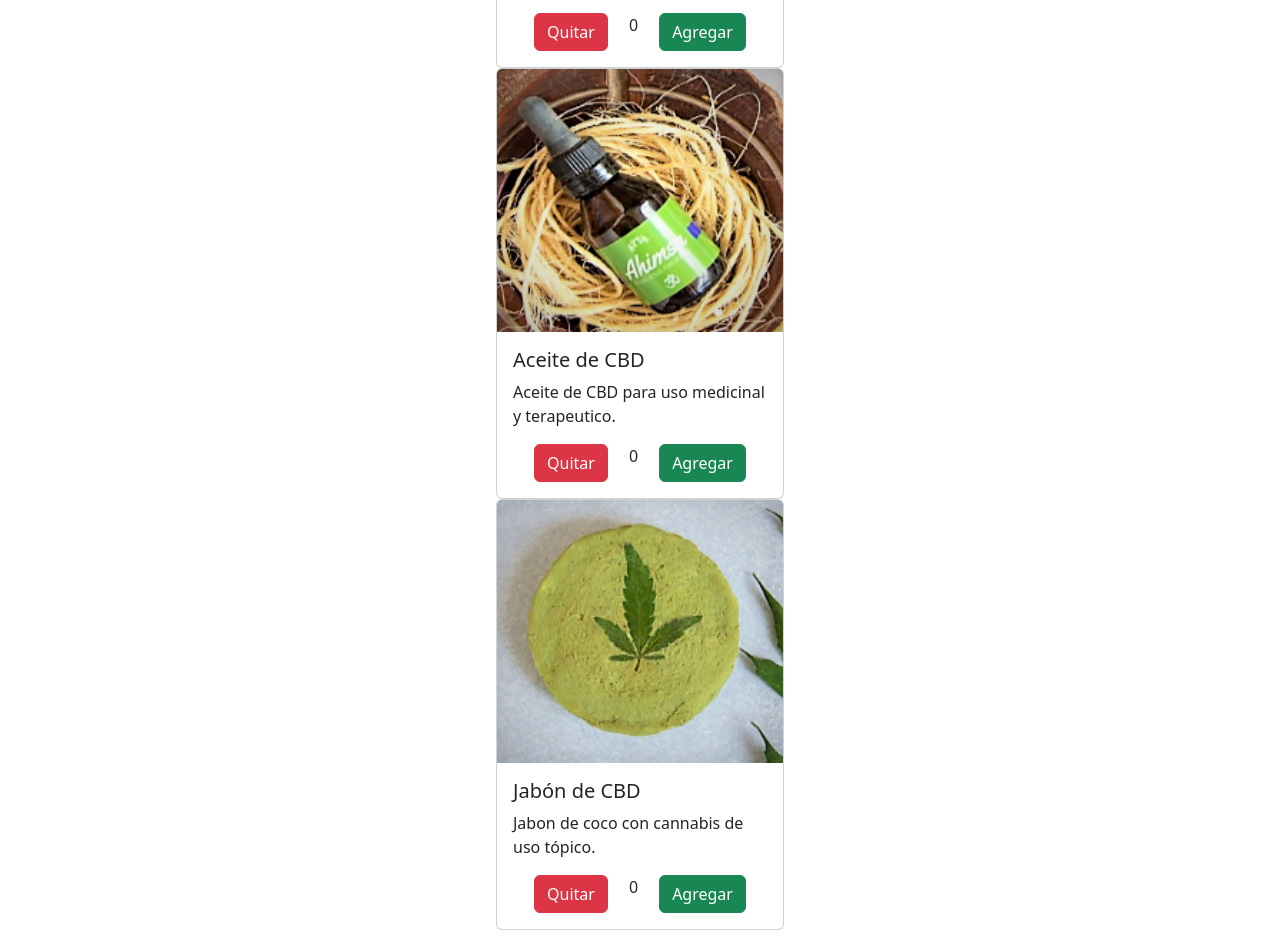
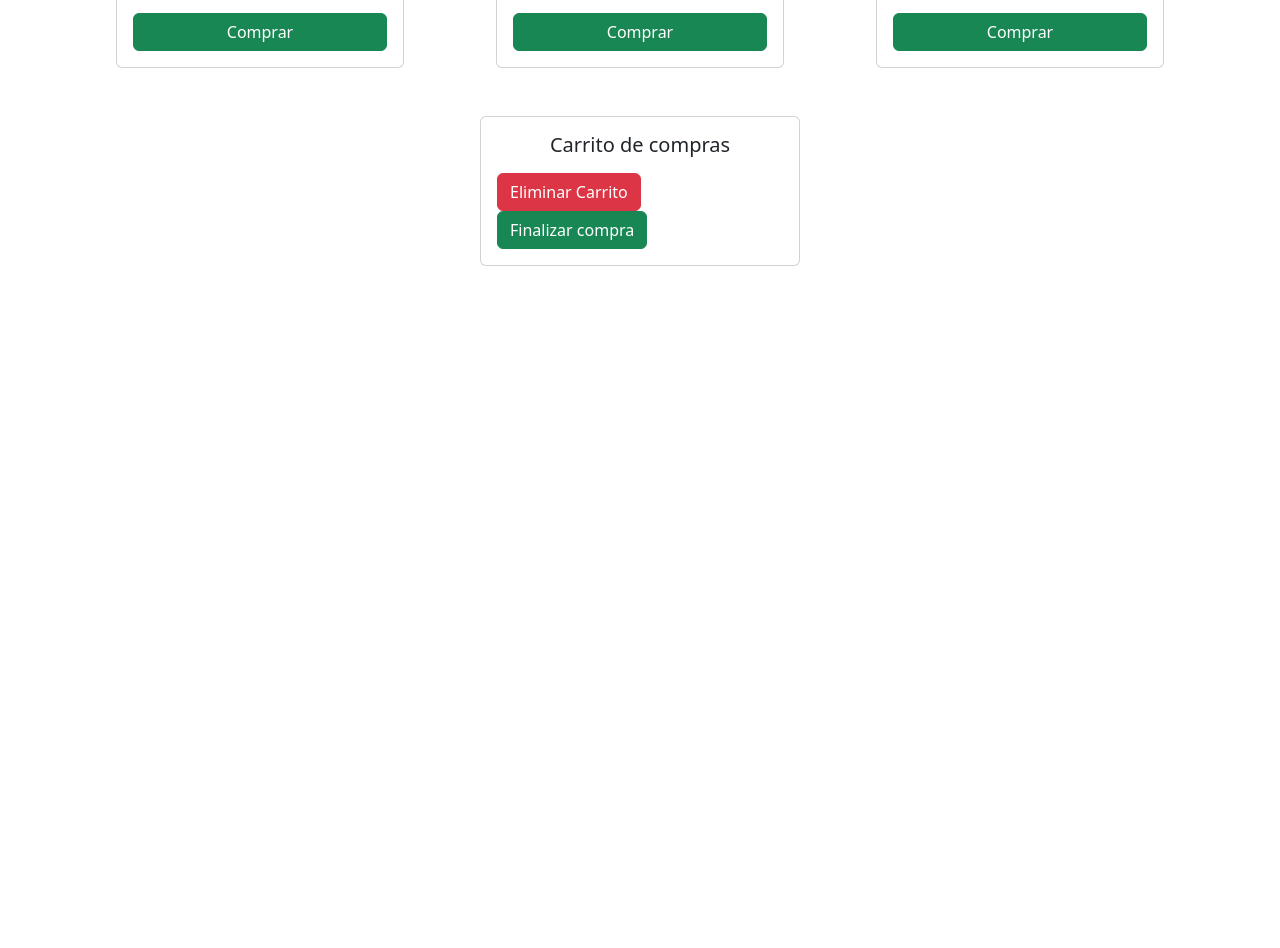
Before and after one commit to FacundoRicheni/carritoahimsa, a plain HTML site: page index.html in a window 1280 px wide. Shown: the part 544-1492 px from the top of the page. After the commit the page ends 858 px from the top, so only its background shows below. Drawn offline with nearby package versions, Linux system fonts and the light colour scheme.

Commit message:
cambios en cards

```diff
--- a/index.html
+++ b/index.html
@@ -51,10 +51,7 @@
             <div class="card-body">
               <h5 class="card-title">Crema de CBD</h5>
               <p class="card-text">Crema de Cannabis para los dolores.</p>
-              <div class="d-flex justify-content-evenly">
-                <a href="#" class="btn btn-danger">Quitar</a>
-                <span id="valor"> 0 </span>
-                <a href="#" class="btn btn-success" onclick= "myFunction3()">Agregar</a>
+              <a href="#" class="btn btn-success d-flex justify-content-around" onclick= "myFunction()">Comprar</a>
             </div>
           </div>
         </div>
@@ -66,11 +63,7 @@
             <div class="card-body">
               <h5 class="card-title">Aceite de CBD</h5>
               <p class="card-text">Aceite de CBD para uso medicinal y terapeutico.</p>
-              <div class="d-flex justify-content-evenly">
-                <a href="#" class="btn btn-danger">Quitar</a>
-                <span id="valor"> 0 </span>
-                <a href="#" class="btn btn-success" onclick= "myFunction3()">Agregar</a>
-            </div>
+              <a href="#" class="btn btn-success d-flex justify-content-around" onclick= "myFunction2()">Comprar</a>
             </div>
           </div>
         </div>
@@ -83,11 +76,7 @@
             <div class="card-body">
               <h5 class="card-title">Jabón de CBD</h5>
               <p class="card-text">Jabon de coco con cannabis de uso tópico.</p>
-              <div class="d-flex justify-content-evenly">
-                <a href="#" class="btn btn-danger">Quitar</a>
-                <span id="valor"> 0 </span>
-                <a href="#" class="btn btn-success" onclick= "myFunction3()">Agregar</a>
-            </div>
+              <a href="#" class="btn btn-success d-flex justify-content-around" onclick= "myFunction3()">Comprar</a>
             </div>
           </div>
         </div>
@@ -100,7 +89,7 @@
 <!-- CARRITO DE COMPRAS -->
 
 <br><br>
-  <div style="margin-left: 37.5%;">
+  <div class="d-flex justify-content-around">
     <div class="card" style="width: 20rem;">
       <div class="card-body">
         <h5 class="card-title" style="text-align:center; ">Carrito de compras</h5>
@@ -120,14 +109,6 @@
 
 <br><br>
 
-<!-- <div class="container">
-  <h1>contador</h1>
-  <span id="valor"> 0 </span>
-  <button class="boton disminuir"> Disminuir</button>
-  <button class="boton resetear"> Resetear </button>
-  <button class="boton aumentar"> Aumentar</button>
-</div> -->
-
 
   <script src="./js/script.js"></script>
   <script src="https://cdn.jsdelivr.net/npm/bootstrap@5.2.0-beta1/dist/js/bootstrap.bundle.min.js" integrity="sha384-pprn3073KE6tl6bjs2QrFaJGz5/SUsLqktiwsUTF55Jfv3qYSDhgCecCxMW52nD2" crossorigin="anonymous"></script>
--- a/js/script.js
+++ b/js/script.js
@@ -111,6 +111,7 @@ function myFunction3() {
     alert("Agregaste Jabon de Cannabis x3 unidades")
   }
 
-  let contador = 0;
-
-  const valor = document.querySelector
+  const contador = document.getElementById("contar")
+  const sumarr = document.getElementById("incr")
+  const restar = document.getElementById("contar")
+  const resetar = document.getElementById("contar")
```
